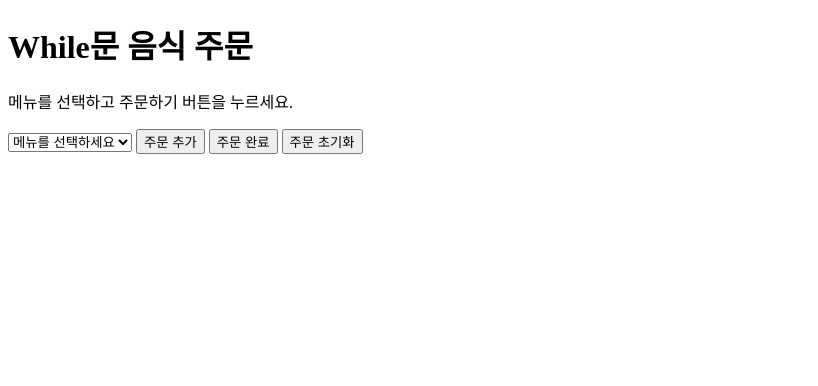
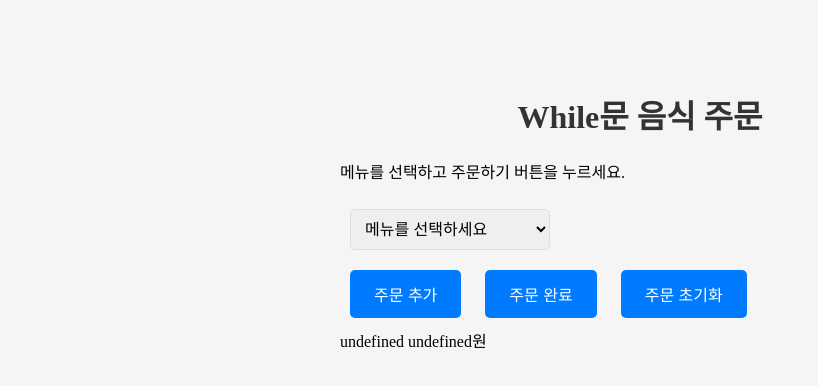
Before and after one commit to yeonhee-cho/03_JavaScript, a plain HTML site: page html/04_반복문_while.html in a window 1280 px wide. Both pictures are taken after a click on the button "주문 추가". Shown: the whole page, without its empty margins (0-818 px from the left). Drawn offline with Linux system fonts and the light colour scheme.

Commit message:
[Add] 반복문 - while 주문 완료 기능

```diff
--- /dev/null
+++ b/css/04_반복문_while.css
@@ -0,0 +1,41 @@
+body {
+  max-width: 600px;
+  margin: 50px auto;
+  padding: 20px;
+  background: #f5f5f5;
+}
+.container {
+  background: white;
+  padding: 30px;
+  border-radius: 10px;
+  box-shadow: 0 2px 10px rgba(0, 0, 0, 0.1);
+}
+h1 {
+  text-align: center;
+  color: #333;
+}
+button {
+  padding: 12px 24px;
+  margin: 10px;
+  font-size: 16px;
+  border: none;
+  border-radius: 5px;
+  cursor: pointer;
+  background: #007bff;
+  color: white;
+}
+select {
+  padding: 10px;
+  margin: 10px;
+  font-size: 16px;
+  border: 1px solid #ddd;
+  border-radius: 5px;
+  width: 200px;
+}
+#result {
+  margin-top: 20px;
+  padding: 15px;
+  background: #f8f9fa;
+  border-radius: 5px;
+  min-height: 100px;
+}
--- a/html/04_반복문_while.html
+++ b/html/04_반복문_while.html
@@ -4,6 +4,7 @@
     <meta charset="UTF-8" />
     <meta name="viewport" content="width=device-width, initial-scale=1.0" />
     <title>While문</title>
+    <link rel="stylesheet" href="../css/04_반복문_while.css" />
   </head>
   <body>
     <h1>While문 음식 주문</h1>
@@ -28,7 +29,7 @@
       <option value="3">햄버거 - 8,000원</option>
       <option value="4">음료 - 3,000원</option>
     </select>
-
+    <br />
     <button type="button" onclick="주문추가기능()">주문 추가</button>
     <button type="button" onclick="주문완료기능()">주문 완료</button>
     <button type="button" onclick="주문초기화기능()">주문 초기화</button>
--- a/js/04_반복문_while.js
+++ b/js/04_반복문_while.js
@@ -1,5 +1,5 @@
 /*
-    주문 완료 기능을 이용해서 switch case문으로 주문 완료
+    주문 추가 기능을 이용해서 switch case문으로 주문 완료
     let orders; 라는 명칭으로 주문 담을 것
 
     id = "menuSelect"
@@ -21,7 +21,7 @@
 */
 let orders = ""; // "" 넣어주기
 
-function 주문완료기능() {
+function 주문추가기능() {
   const menu = document.getElementById("menuSelect").value;
   // 고객이 원하는 메뉴를 주문하는 것은 다양한 선택지가 존재하기 때문에 let을 사용하는 것
   let foodName, price;
@@ -76,3 +76,16 @@ function 주문초기화기능() {
   document.getElementById("menuResult").innerHTML = "";
   document.getElementById("menuSelect").value = "";
 }
+
+function 주문완료기능() {
+  // 만약에 orders가 빈값이라면 alert "주문한 메뉴가 없습니다." 띄우기
+  // 주문이 존재한다면 alert "주문이 완료되었습니다." 띄우기
+  if (orders == "") {
+    alert("주문한 메뉴가 없습니다.");
+  } else {
+    alert("주문이 완료되었습니다.");
+  }
+  // NOTE ctrl + space : 코드 찾을 때 좋아요!
+  // 주문을 완료하고 orders 비우기
+  주문초기화기능();
+}
```
